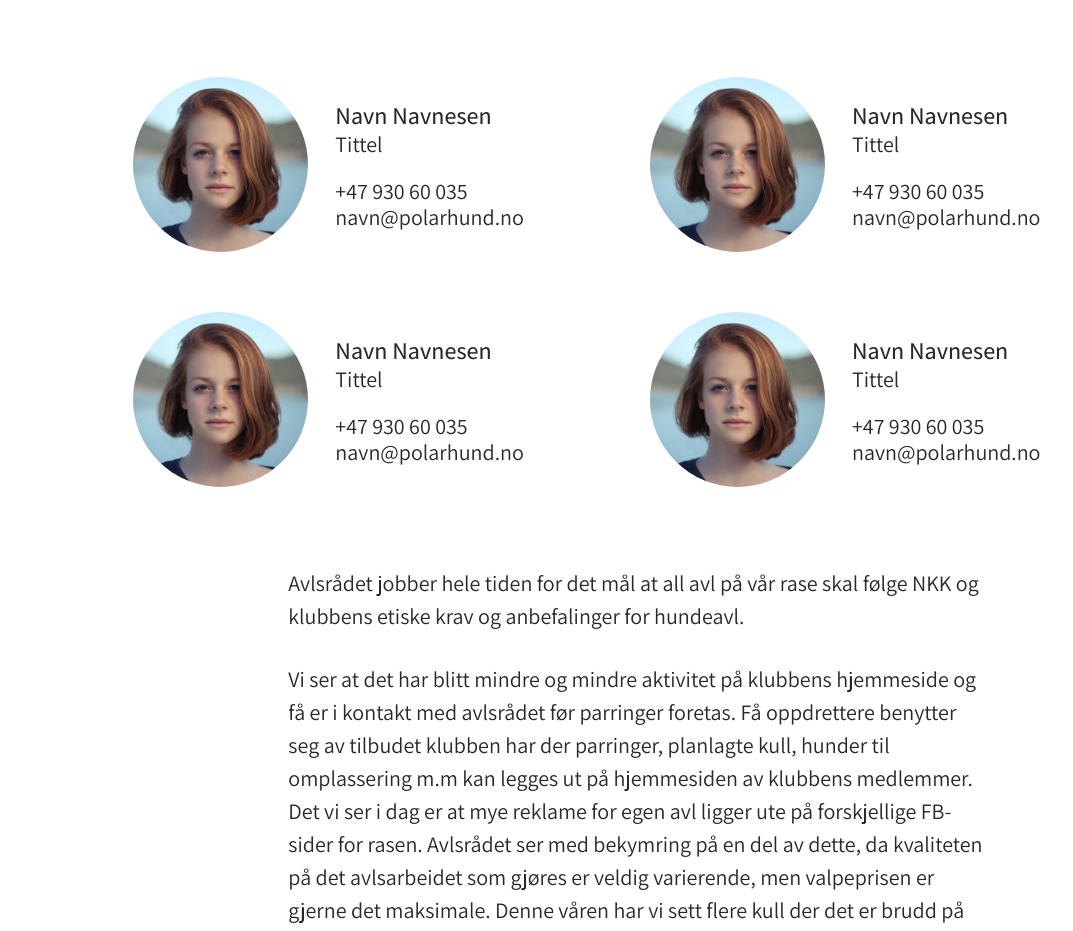
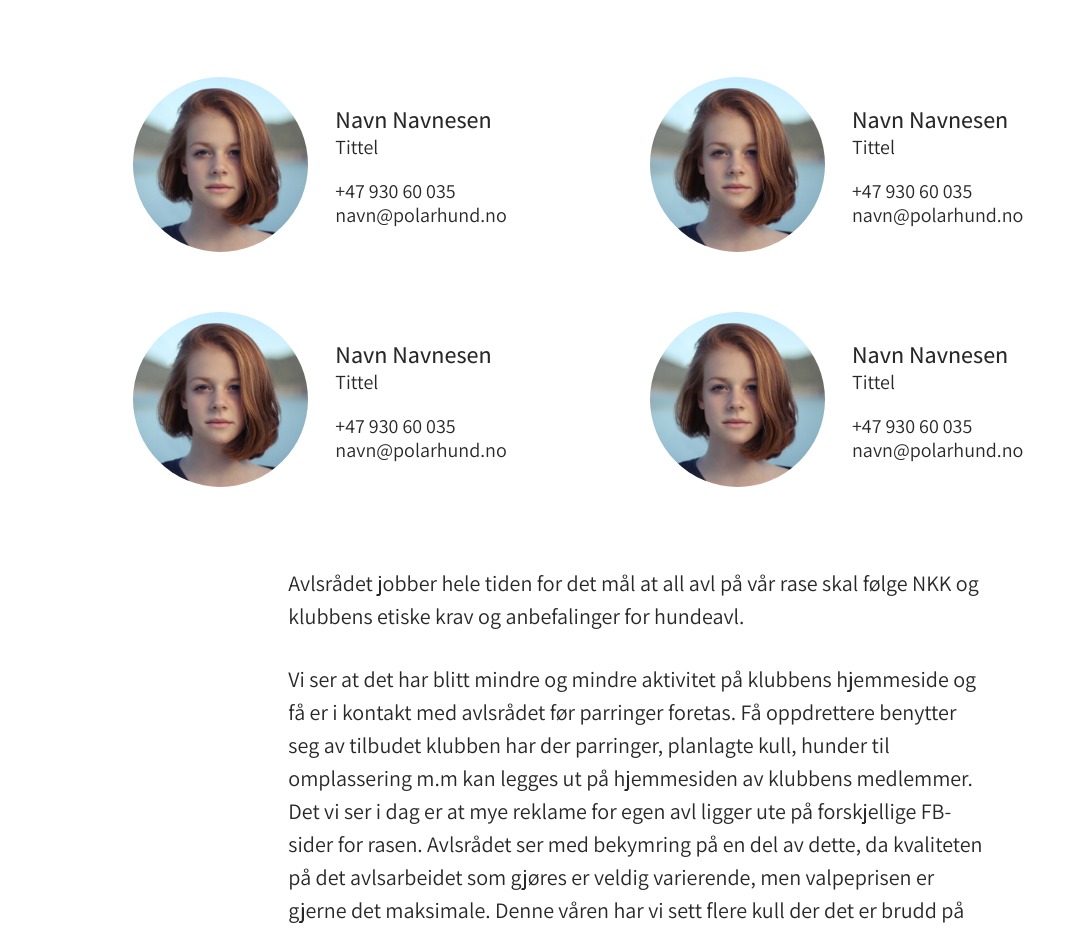
Before and after one commit to krister1000/polarhundklubb, a website: page news.html in a window 1280 px wide. Shown: the part 884-1815 px from the top of the page, without its empty margins (0-1073 px from the left). Drawn offline with Linux system fonts and the light colour scheme.

Commit message:
adjusted person styles

```diff
--- a/news.html
+++ b/news.html
@@ -86,7 +86,7 @@
                             </div>
                             <div class="card__person--info">
                                 <p class="h4 mb-0">Navn Navnesen</p>
-                                <p class="mb-2">Tittel</p>
+                                <p class="mb-1 mb-sm-2">Tittel</p>
                                 <p class="mb-0">+47 930 60 035</p>
                                 <p class="mb-0"><a href="#">navn@polarhund.no</a></p>
                             </div>
@@ -100,7 +100,7 @@
                             </div>
                             <div class="card__person--info">
                                 <p class="h4 mb-0">Navn Navnesen</p>
-                                <p class="mb-2">Tittel</p>
+                                <p class="mb-1 mb-sm-2">Tittel</p>
                                 <p class="mb-0">+47 930 60 035</p>
                                 <p class="mb-0"><a href="#">navn@polarhund.no</a></p>
                             </div>
@@ -114,7 +114,7 @@
                             </div>
                             <div class="card__person--info">
                                 <p class="h4 mb-0">Navn Navnesen</p>
-                                <p class="mb-2">Tittel</p>
+                                <p class="mb-1 mb-sm-2">Tittel</p>
                                 <p class="mb-0">+47 930 60 035</p>
                                 <p class="mb-0"><a href="#">navn@polarhund.no</a></p>
                             </div>
@@ -128,12 +128,13 @@
                             </div>
                             <div class="card__person--info">
                                 <p class="h4 mb-0">Navn Navnesen</p>
-                                <p class="mb-2">Tittel</p>
+                                <p class="mb-1 mb-sm-2">Tittel</p>
                                 <p class="mb-0">+47 930 60 035</p>
                                 <p class="mb-0"><a href="#">navn@polarhund.no</a></p>
                             </div>
                         </div>
                     </div>
+
 
                 </div>
             </div>
--- a/src/scss/components/_cards.scss
+++ b/src/scss/components/_cards.scss
@@ -46,10 +46,32 @@
         &--image {
             width: 17.5rem;
             margin-right: 2.7rem;
+
+            @include media-breakpoint-down(sm) {
+                width: 12rem;
+                margin-right: 2rem;
+            }
         }
         &--info {
             align-self: center;
             line-height: 1.2;
+
+            p {
+                font-size: 2rem;
+
+                &:first-child {
+                    font-size: 2.4rem;
+                }
+            }
+            @include media-breakpoint-down(sm) {
+                p {
+                    font-size: 1.6rem;
+
+                    &:first-child {
+                        font-size: 2rem;
+                    }
+                }
+            }
         }
     }
     &__category {
```
Also changed, not shown: dest/main.css.
